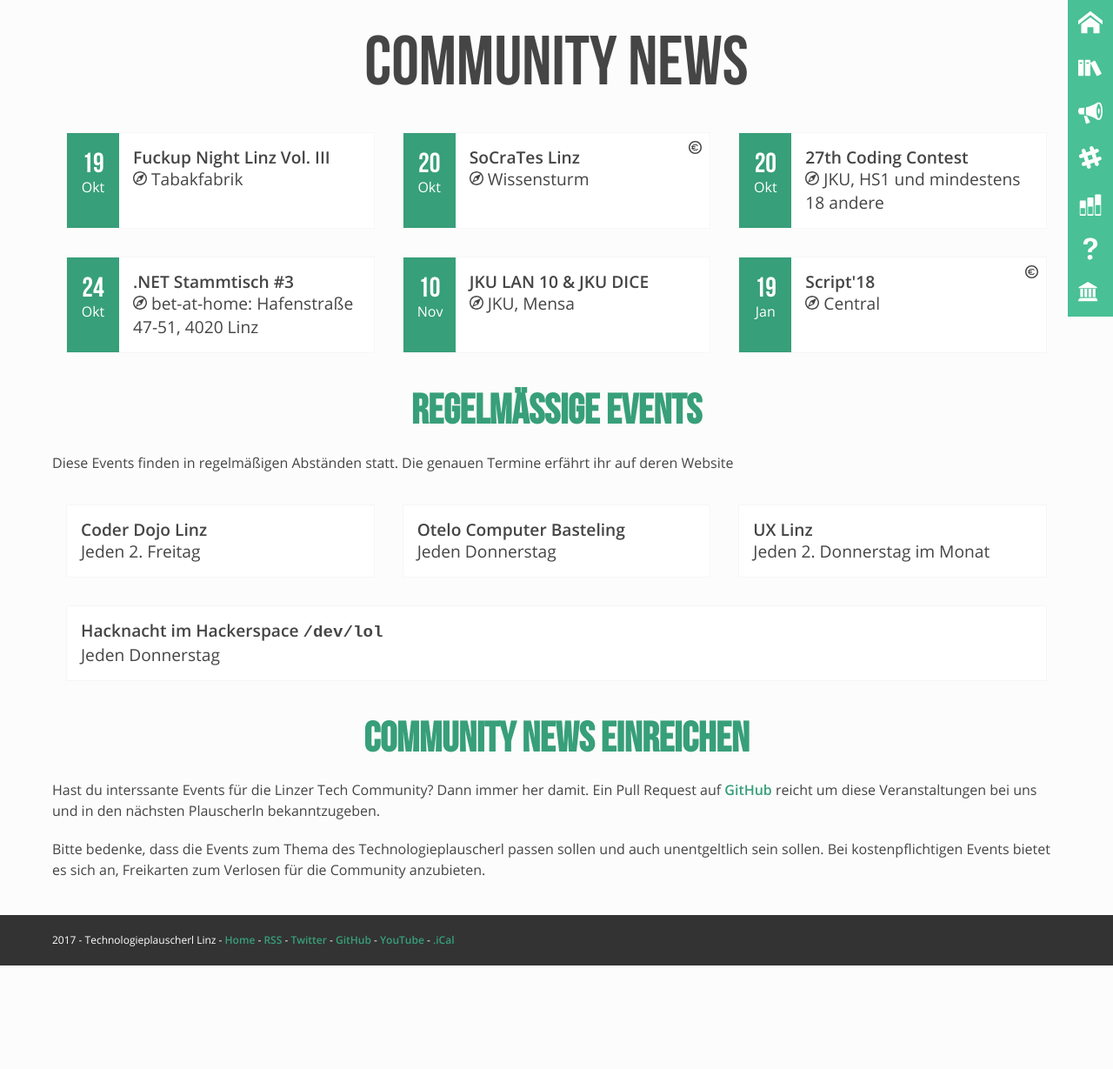
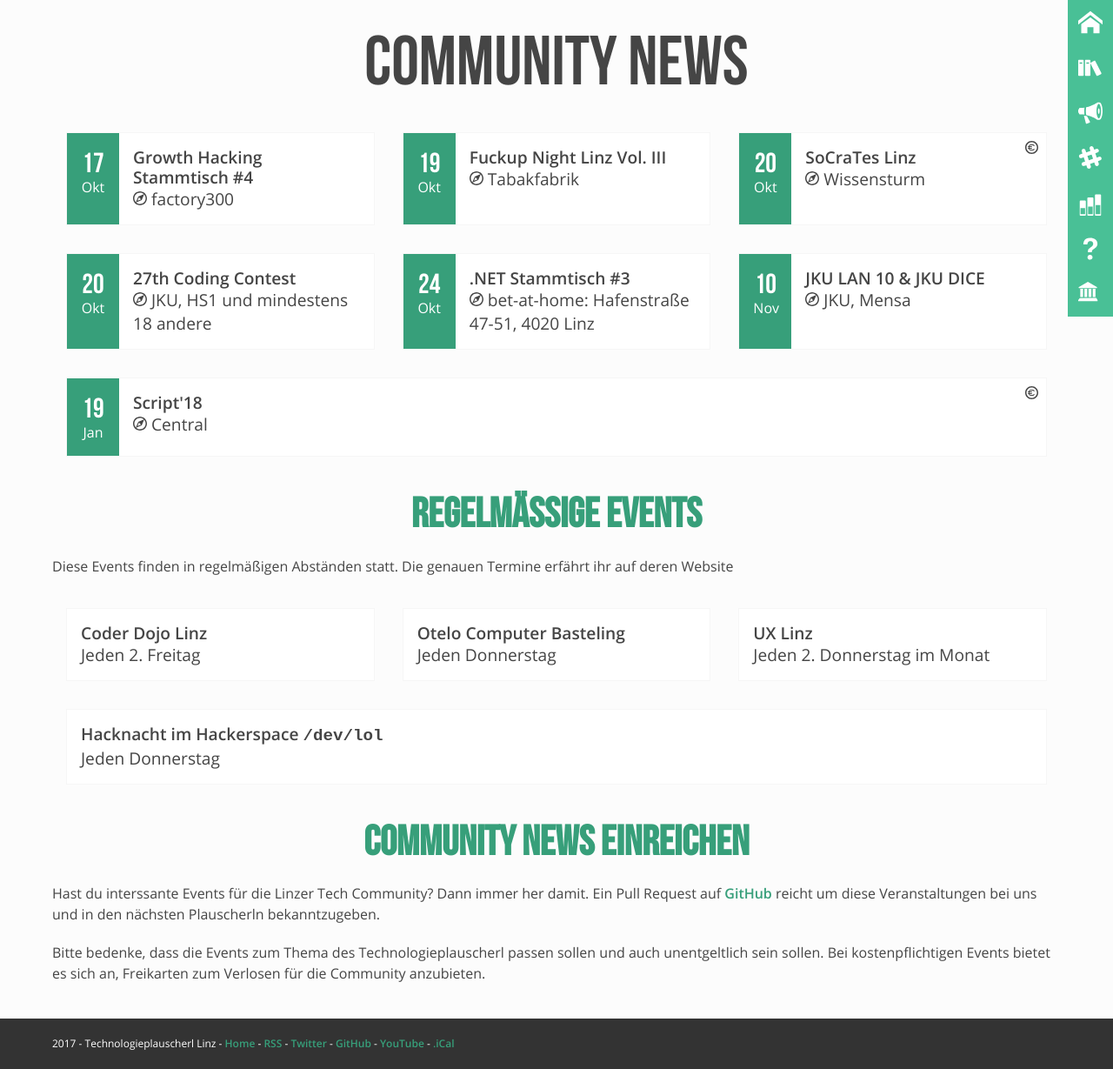
Before and after one commit to mericanAncer127/plauscherl, a Jekyll site: the page built from pages/community-news.html, in a window 1280 px wide. Shown: the whole page at 87% size. Built offline with Jekyll 4.4.1, drawn with Linux system fonts in a browser that asks for light colours; before the commit the page ends 1110 px from its top, so only the background shows below that.

Commit message:
+ Growth Hacking Meetup #4

```diff
--- a/_data/community.yml
+++ b/_data/community.yml
@@ -303,6 +303,11 @@
       location: factory300
       date: 2017-07-25
       link: https://www.facebook.com/groups/259582067786884/
+    -
+      name: "Growth Hacking Stammtisch #4"
+      location: factory300
+      date: 2017-10-17
+      link: https://www.facebook.com/events/1997588590477168/
 -
   id: oeh-informatik
   name: "ÖH JKU - StV Informatik"
```
